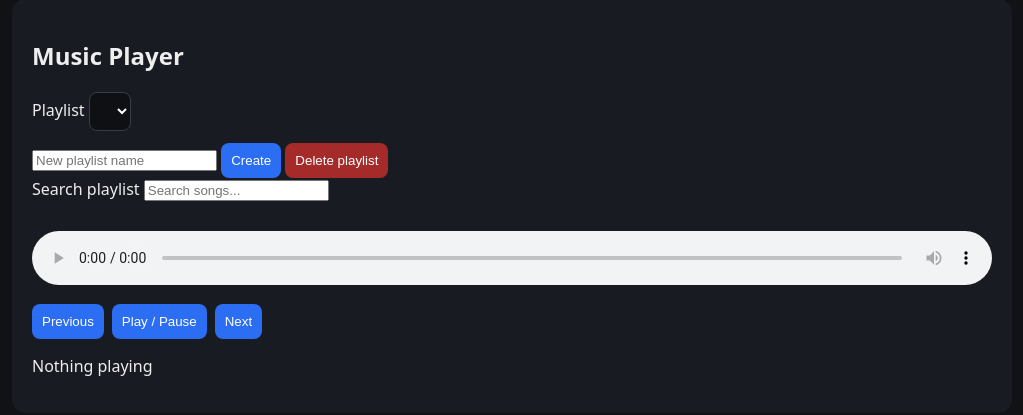
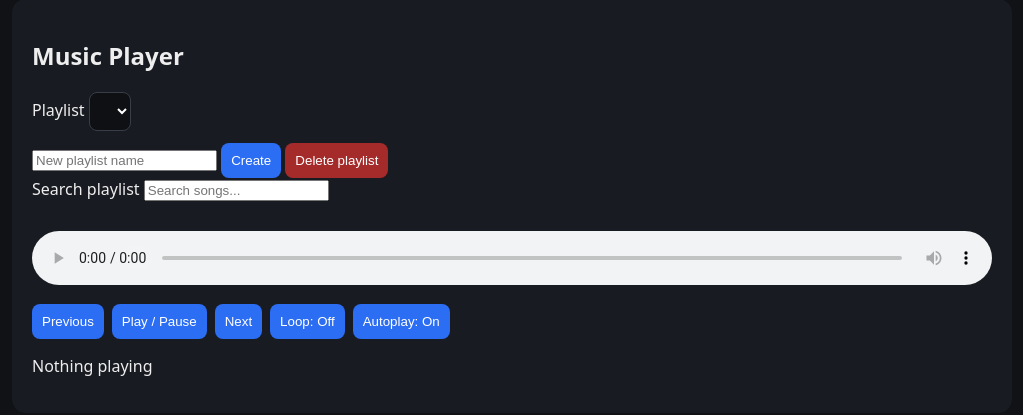
Before and after one commit to ThatManRam/music-site, a Flask app: page /player in a window 1280 px wide. Shown: the part 76-491 px from the top of the page, without its empty margins (128-1151 px from the left). Run offline with Flask 3, Linux system fonts and the light colour scheme; the visitor is signed in with stand-in values (Sample User, id 1); lists and menus that the app fills with data are empty; parts of the project's set-up code (start-up, migrations or seed data) failed here and were passed over.

Commit message:
added toggles

```diff
--- a/app.py
+++ b/app.py
@@ -42,12 +42,11 @@ STATE_DIR.mkdir(parents=True, exist_ok=True)
 DOWNLOAD_ARCHIVE = STATE_DIR / "downloads.txt"
 NOTICE_DIR = STATE_DIR / "notices"
 NOTICE_DIR.mkdir(parents=True, exist_ok=True)
+
 MUSIC_LOCATIONS = [
-    Path(path).expanduser().resolve()
-    for path in os.environ.get("MUSIC_PATHS", "").split(":")
-    if path.strip()
+    Path("/run/media/ram/CENMATE_250GB/music").resolve(),
+    Path("/run/media/ram/CENMATE_640GB/music").resolve(),
 ]
-
 
 SINGLES_FOLDER = "Singles"
 
--- a/templates/player.html
+++ b/templates/player.html
@@ -54,6 +54,8 @@ audio{width:100%;margin:14px 0}
 <button id="previous" type="button">Previous</button>
 <button id="playPause" type="button">Play / Pause</button>
 <button id="next" type="button">Next</button>
+<button id="loopToggle" type="button" aria-pressed="false">Loop: Off</button>
+<button id="autoplayToggle" type="button" aria-pressed="true">Autoplay: On</button>
 </div>
 
 <p id="nowPlaying">Nothing playing</p>
@@ -70,8 +72,11 @@ const list = document.getElementById("songList");
 const songSearch = document.getElementById("songSearch");
 const songSearchStatus = document.getElementById("songSearchStatus");
 const nowPlaying = document.getElementById("nowPlaying");
+const loopToggle = document.getElementById("loopToggle");
+const autoplayToggle = document.getElementById("autoplayToggle");
 let currentIndex = 0;
 let currentSongs = [];
+let autoplayEnabled = true;
 
 for (const name of Object.keys(playlists)) {
     const option = document.createElement("option");
@@ -252,7 +257,24 @@ document.getElementById("playPause").addEventListener("click", () => {
 
 document.getElementById("next").addEventListener("click", nextSong);
 document.getElementById("previous").addEventListener("click", previousSong);
-audio.addEventListener("ended", nextSong);
+
+audio.addEventListener("ended", () => {
+    if (autoplayEnabled && !audio.loop) {
+        nextSong();
+    }
+});
+
+loopToggle.addEventListener("click", () => {
+    audio.loop = !audio.loop;
+    loopToggle.setAttribute("aria-pressed", String(audio.loop));
+    loopToggle.textContent = audio.loop ? "Loop: On" : "Loop: Off";
+});
+
+autoplayToggle.addEventListener("click", () => {
+    autoplayEnabled = !autoplayEnabled;
+    autoplayToggle.setAttribute("aria-pressed", String(autoplayEnabled));
+    autoplayToggle.textContent = autoplayEnabled ? "Autoplay: On" : "Autoplay: Off";
+});
 
 document.getElementById("createButton").addEventListener("click", async () => {
     const input = document.getElementById("newPlaylist");
```
Also changed, not shown: 1 other file.
